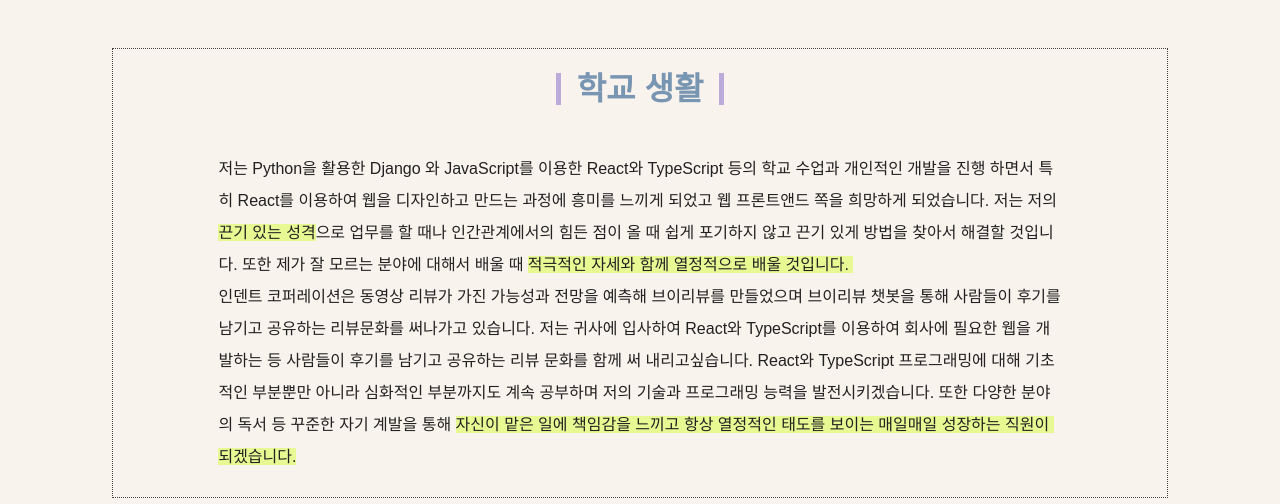
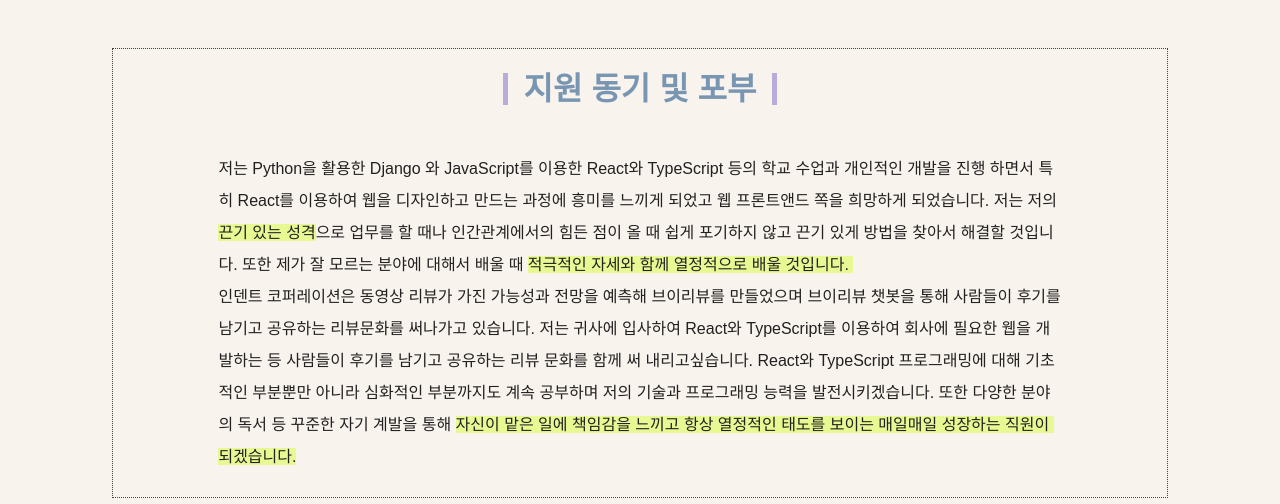
Before and after one commit to starjin1/MyIntroduce, a React (Create React App) app: page /#/motivate in a window 1280 px wide. Shown: the top 504 px of the page. Built offline with nearby package versions, Linux system fonts and the light colour scheme.

Commit message:
최종 수정 완료

```diff
--- a/src/routes/Groth.tsx
+++ b/src/routes/Groth.tsx
@@ -96,7 +96,7 @@
             <BoxContent>
             자신의 자리에서 항상 최선을 다하시는 부모님을 보며 저는 <UnderLine>열정적인 삶의 태도</UnderLine>를 갖게 되었습니다.
             그리고 그 덕분에 수학 성적이 저번 시험 보다 훨씬 좋게 나왔고 성취감과 자신감 또한 얻을 수 있었습니다.
-            학창 시절에 가정  형편이 어려워 학원을 다니지 못했던 저는 혼자 수학을 공부하는 것이 너무나 어려웠습니다. {"\n"}
+            학창 시절에 가정  형편이 넉넉하지 못해서 학원을 다니지 못했던 저는 혼자 수학을 공부하는 것이 너무나 어려웠습니다. {"\n"}
             그러나 저는 여기서 포기하지 않고 수학을 풀던 중 혼자 힘으로는 풀리지 않는 문제가 생기거나 궁금한 점이 생기면 선생님에게 매일매일 질문을 드렸던 기억이 있습니다.
             더불어 방과 후 수업을 이용하여 수학 보충 수업을 들음으로써 수학 공부에 대한 <UnderLine>열정적인 태도와 끈기 있는 태도</UnderLine>를 가졌었습니다.
             덕분에 수학 시험 점수가 전보다 훨씬 좋게 나왔고 내가 못 할 것 같은 일도 꾸준히 관심을 가지고 열심히 하면 잘 할 수 있구나라는 걸 깨달을 수 있었습니다.
--- a/src/routes/Motivate.tsx
+++ b/src/routes/Motivate.tsx
@@ -87,7 +87,7 @@
     return (
         <Conitainer>
         <Header>
-            <Tiltle>학교 생활</Tiltle>
+            <Tiltle>지원 동기 및 포부</Tiltle>
         </Header>
         <ContentBox>
             <BoxContent>
```
